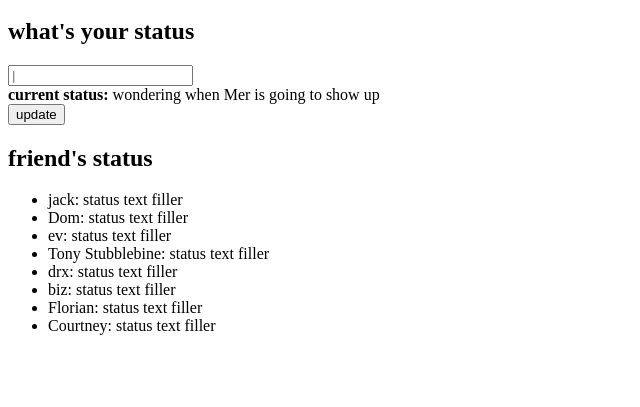
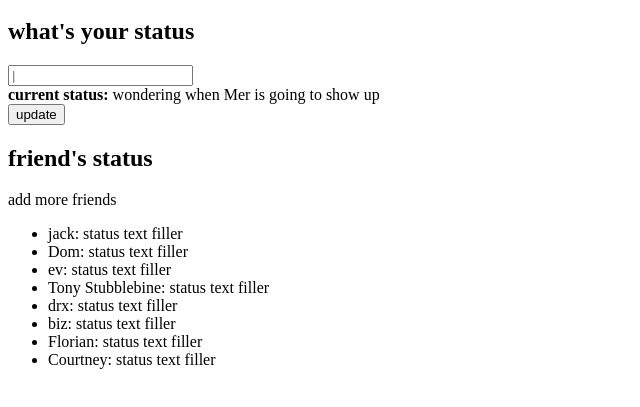
Before and after one commit to niamhbrockbank/html-twitter-base, a website: page index.html in a window 1280 px wide. Shown: the part 87-494 px from the top of the page, without its empty margins (0-640 px from the left). Drawn offline with Linux system fonts and the light colour scheme.

Commit message:
Add add more friends link

```diff
--- a/index.html
+++ b/index.html
@@ -21,6 +21,7 @@
     </section>
     <section>
       <h2>friend's status</h2>
+      <a>add more friends</a>
       <ul>
         <li><a>jack:</a> status text filler</li>
         <li><a>Dom:</a> status text filler</li>
```
